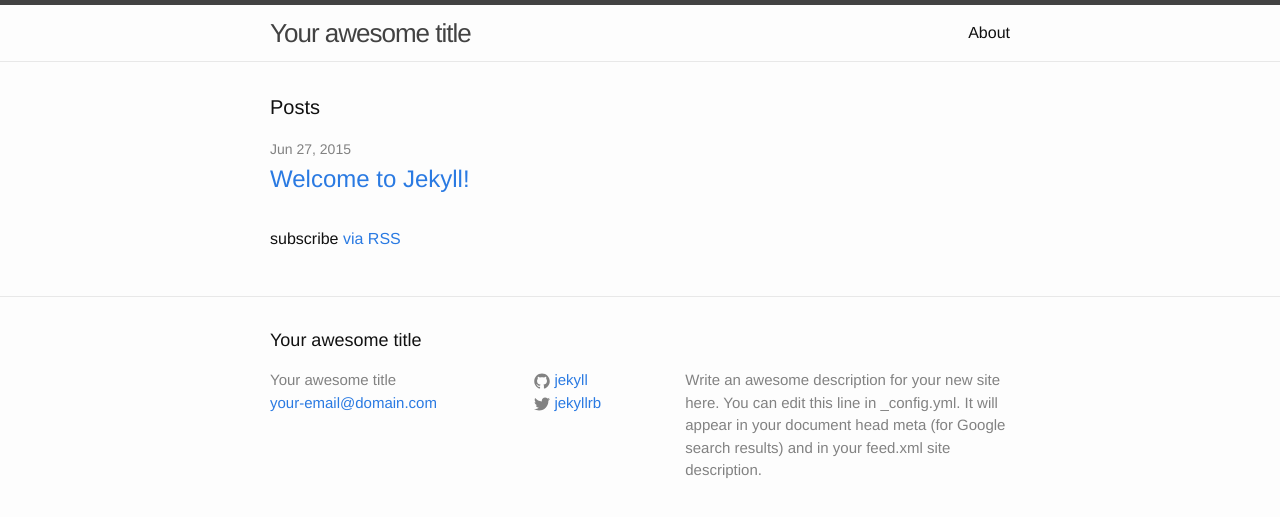
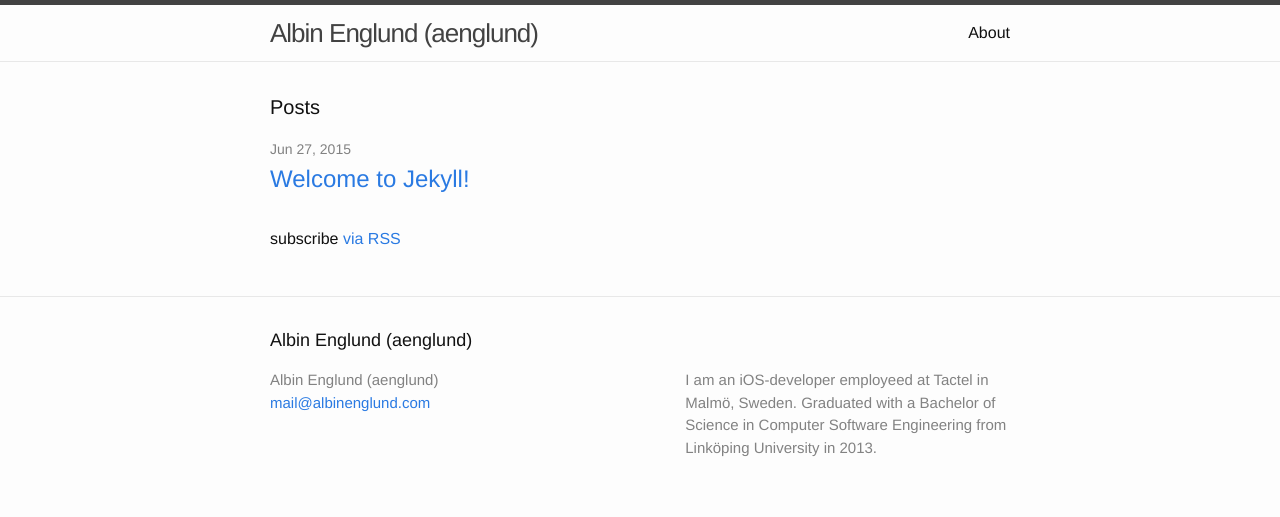
Before and after one commit to aenglund/aenglund.github.io, a Jekyll site: the page built from index.html, in a window 1280 px wide. Shown: the top 517 px of the page. Built offline with Jekyll 4.4.1, drawn with Linux system fonts in a browser that asks for light colours; the list of posts is cut into pages by our own code.

Commit message:
Updated configuration

```diff
--- a/_config.yml
+++ b/_config.yml
@@ -1,14 +1,19 @@
-# Site settings
-title: Your awesome title
-email: your-email@domain.com
-description: > # this means to ignore newlines until "baseurl:"
-  Write an awesome description for your new site here. You can edit this
-  line in _config.yml. It will appear in your document head meta (for
-  Google search results) and in your feed.xml site description.
-baseurl: "" # the subpath of your site, e.g. /blog/
-url: "http://yourdomain.com" # the base hostname & protocol for your site
-twitter_username: jekyllrb
-github_username:  jekyll
+title: Albin Englund (aenglund)
+name: Albin Englund
+username: aenglund
+email: mail@albinenglund.com
+description: "I am an iOS-developer employeed at Tactel in Malmö, Sweden. Graduated with a Bachelor of Science in Computer Software Engineering from Linköping University in 2013."
+baseurl: ""
+url: "http://albinenglund.com"
+paginate: 5
+paginate_path: ":num"
+
+# Social
+rss: "/feed.xml"
+github: "http://github.com/aenglund"
+twitter: "http://twitter.com/albinenglund"
+linkedin: "http://se.linkedin.com/pub/albin-englund/48/483/b40"
+facebook: "http://facebook.com/albin.englund.14"
 
 # Build settings
 markdown: kramdown
```
